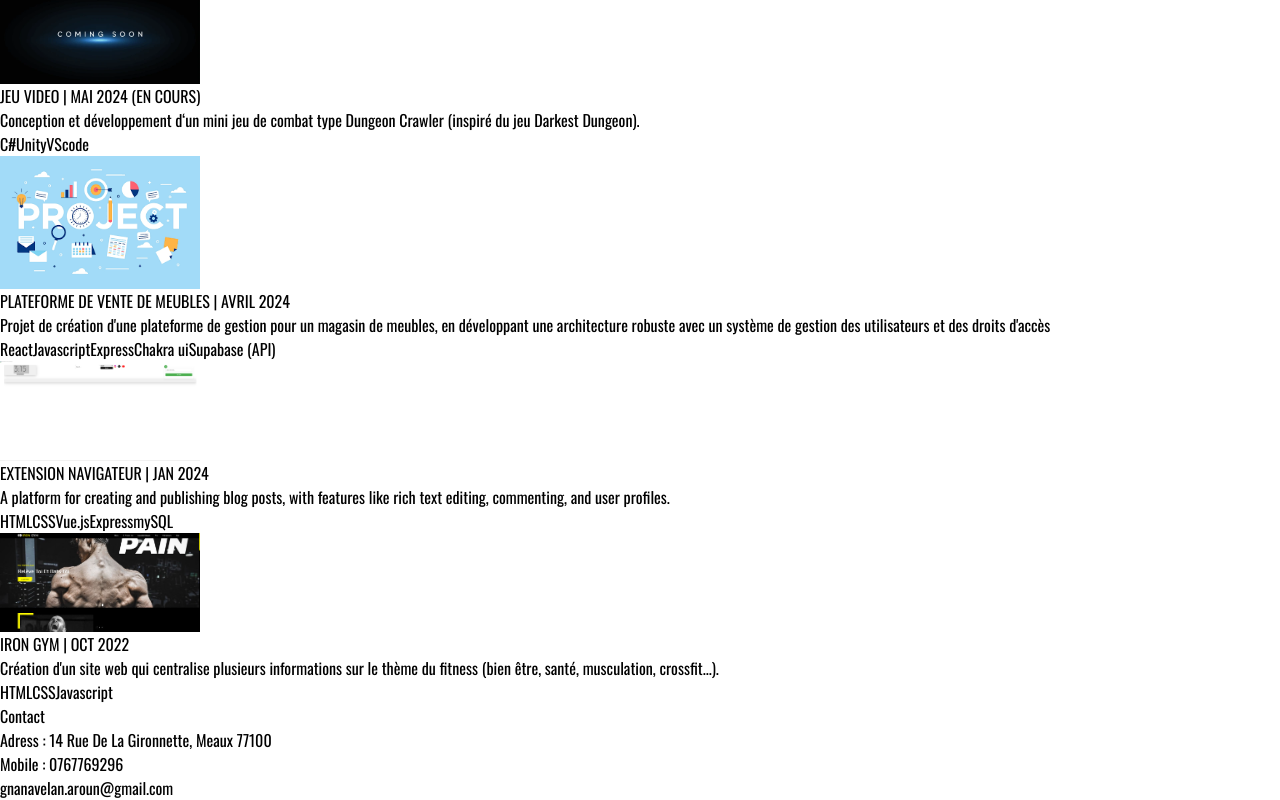
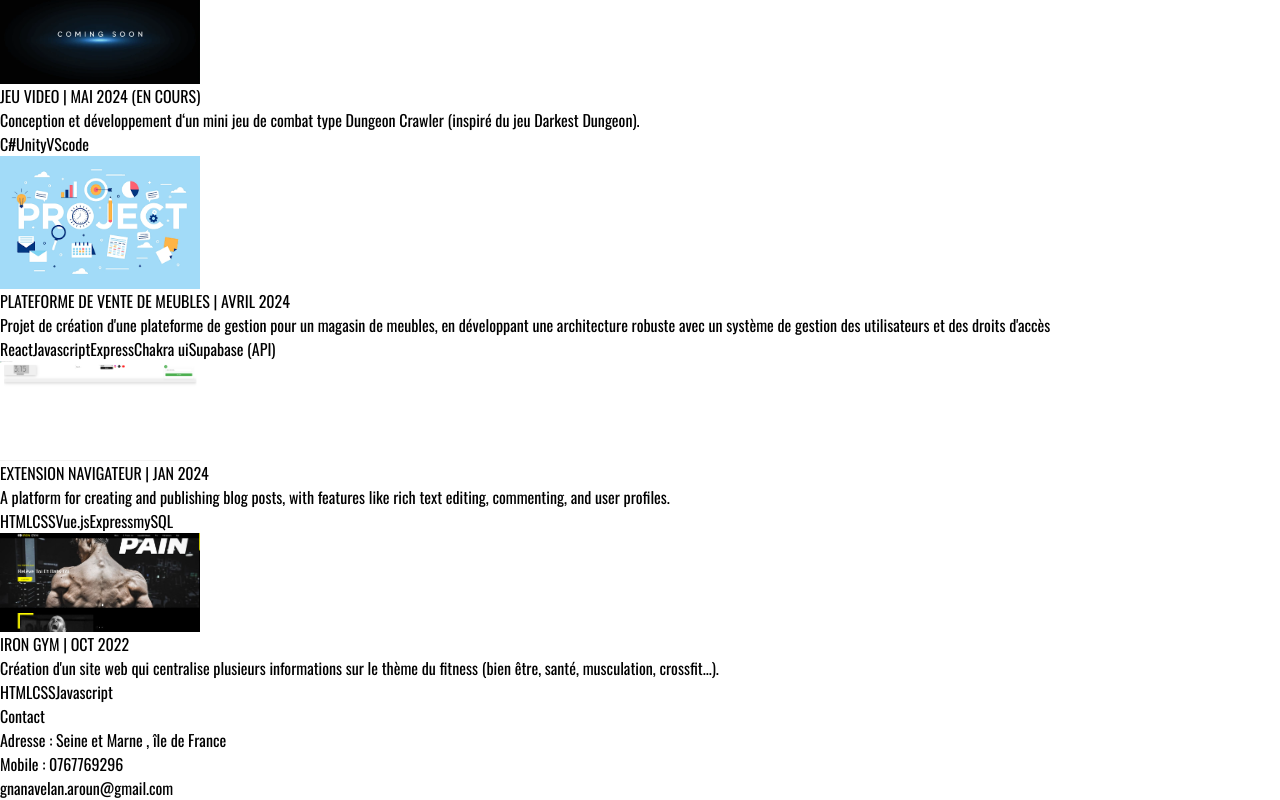
Before and after one commit to Aroun77/Portfolio, a React (Vite) app: page / in a window 1280 px wide. Shown: the part 393-1193 px from the top of the page. Built offline with nearby package versions, Linux system fonts and the light colour scheme.

Commit message:
correction bug

```diff
--- a/src/components/Hero.jsx
+++ b/src/components/Hero.jsx
@@ -51,7 +51,7 @@ const container = (delay) => ({
                 <motion.img initial={{x:100, opacity: 0}}
                 animate={{x: 0 , opacity: 1}}
                 transition={{duration : 1, delay : 1.2}}
-                 className="rounded-3xl" src={profilePic} alt="Aroun Gnanavelan" style={{width: '450px', height:'auto'}} />
+                 /*className="rounded-3xl" src={profilePic} alt="Aroun Gnanavelan" style={{width: '450px', height:'auto'}}*/ />
                 </div>
             </div>
 
--- a/src/constants/index.js
+++ b/src/constants/index.js
@@ -67,7 +67,7 @@ export const Projects = [
 ];
 
 export const CONTACT = {
-  address: "Adress : 14 Rue De La Gironnette, Meaux 77100 ",
+  address: "Adresse : Seine et Marne , île de France",
   phoneNo: " Mobile : 0767769296 ",
   email: "gnanavelan.aroun@gmail.com",
 };
```
